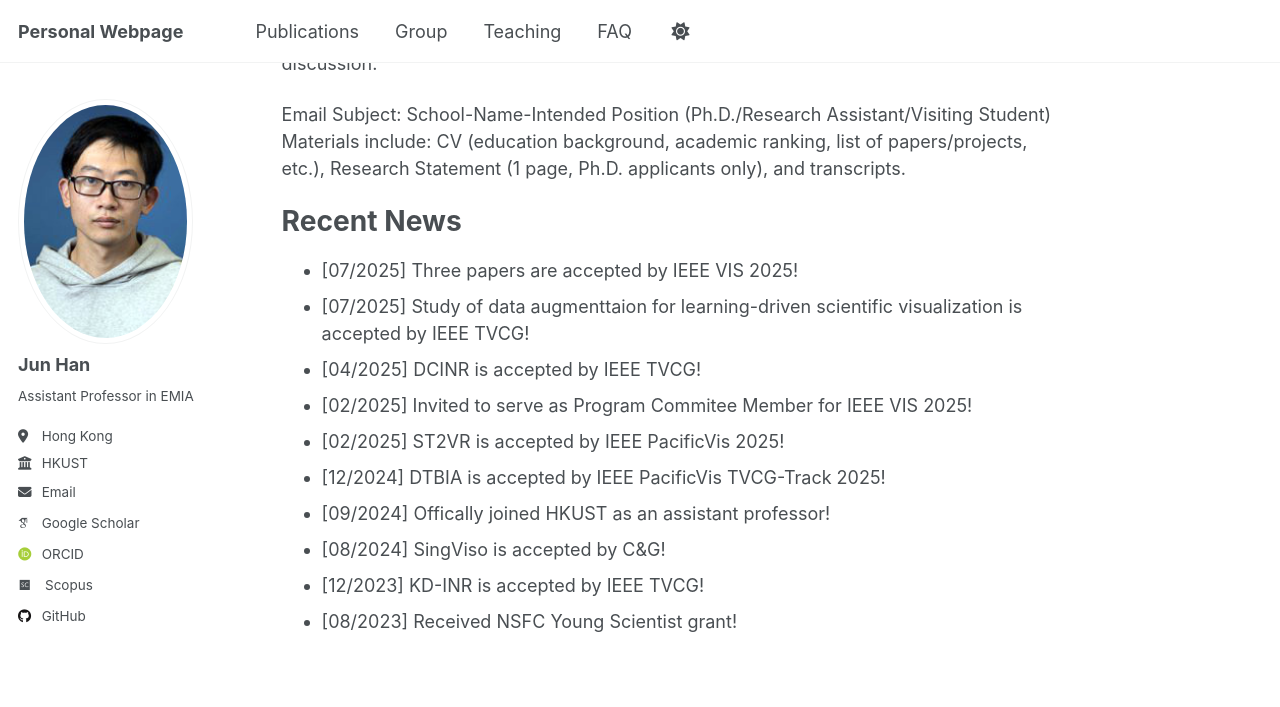
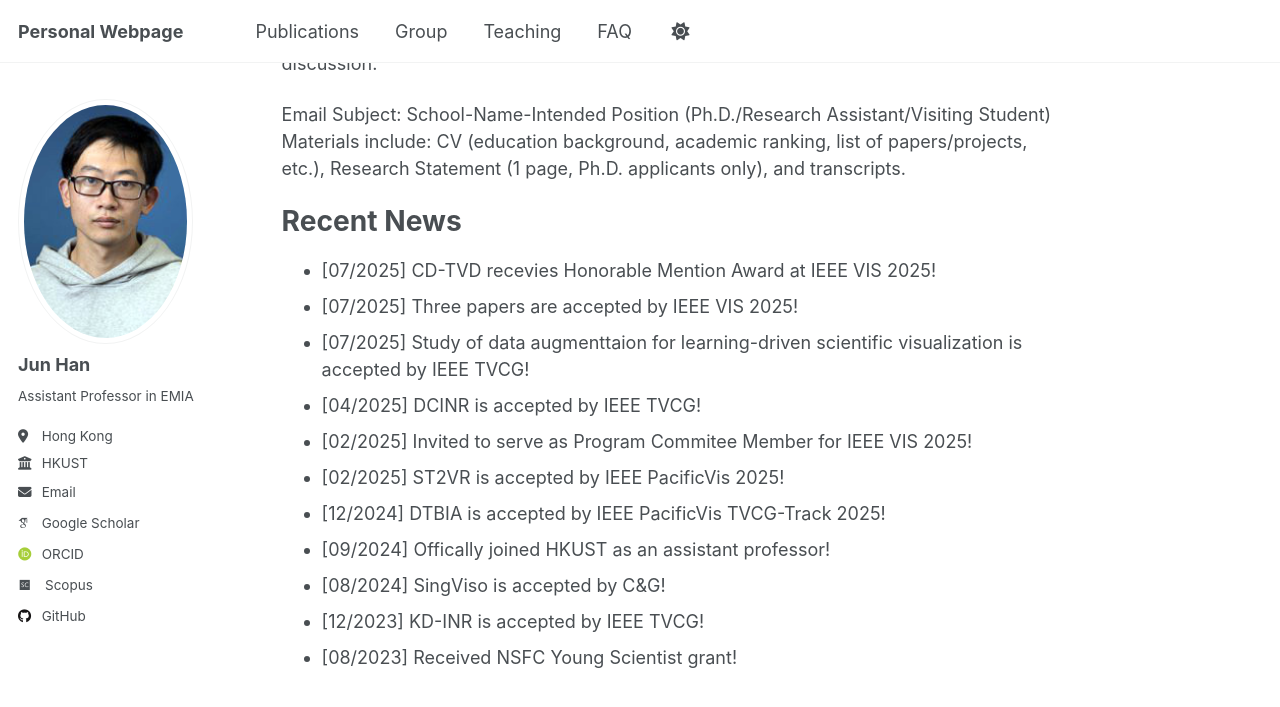
Before and after one commit to stevenhan1991/stevenhan1991.github.io, a Jekyll site: the page built from _pages/about.md, in a window 1280 px wide and 900 px high, scrolled down 964 px. Shown: the top 707 px of the window. Built offline with Jekyll 4.4.1, drawn with Linux system fonts in a browser that asks for light colours; some web fonts are replaced.

Commit message:
Update about.md

```diff
--- a/_pages/about.md
+++ b/_pages/about.md
@@ -31,6 +31,7 @@ Materials include: CV (education background, academic ranking, list of papers/pr
 
 <h1 id="recent-news">Recent News</h1>
 <ul>
+  <li>[07/2025] CD-TVD recevies Honorable Mention Award at IEEE VIS 2025!</li>
   <li>[07/2025] Three papers are accepted by IEEE VIS 2025!</li>
   <li>[07/2025] Study of data augmenttaion for learning-driven scientific visualization is accepted by IEEE TVCG!</li>
   <li>[04/2025] DCINR is accepted by IEEE TVCG!</li>
```
